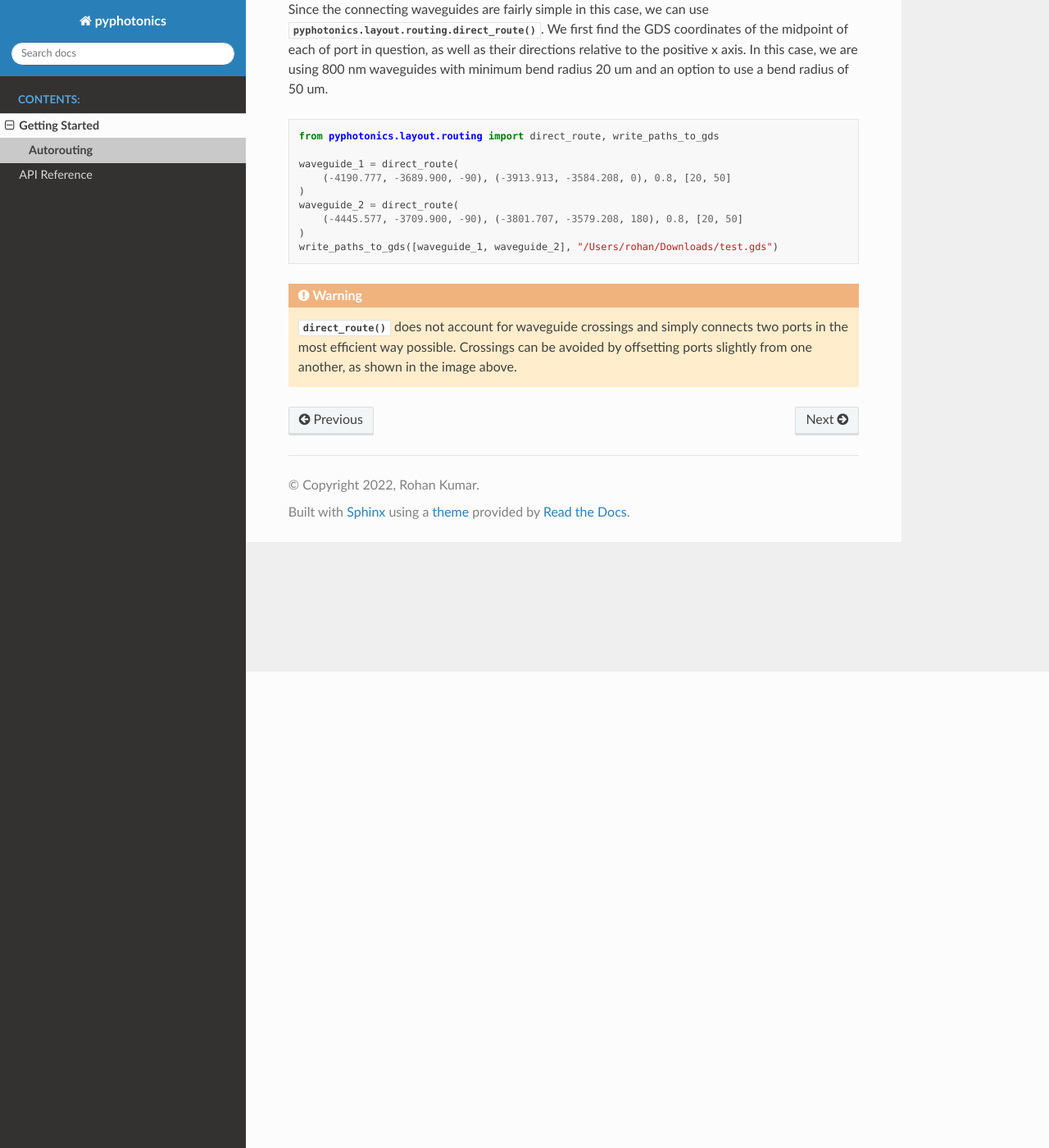
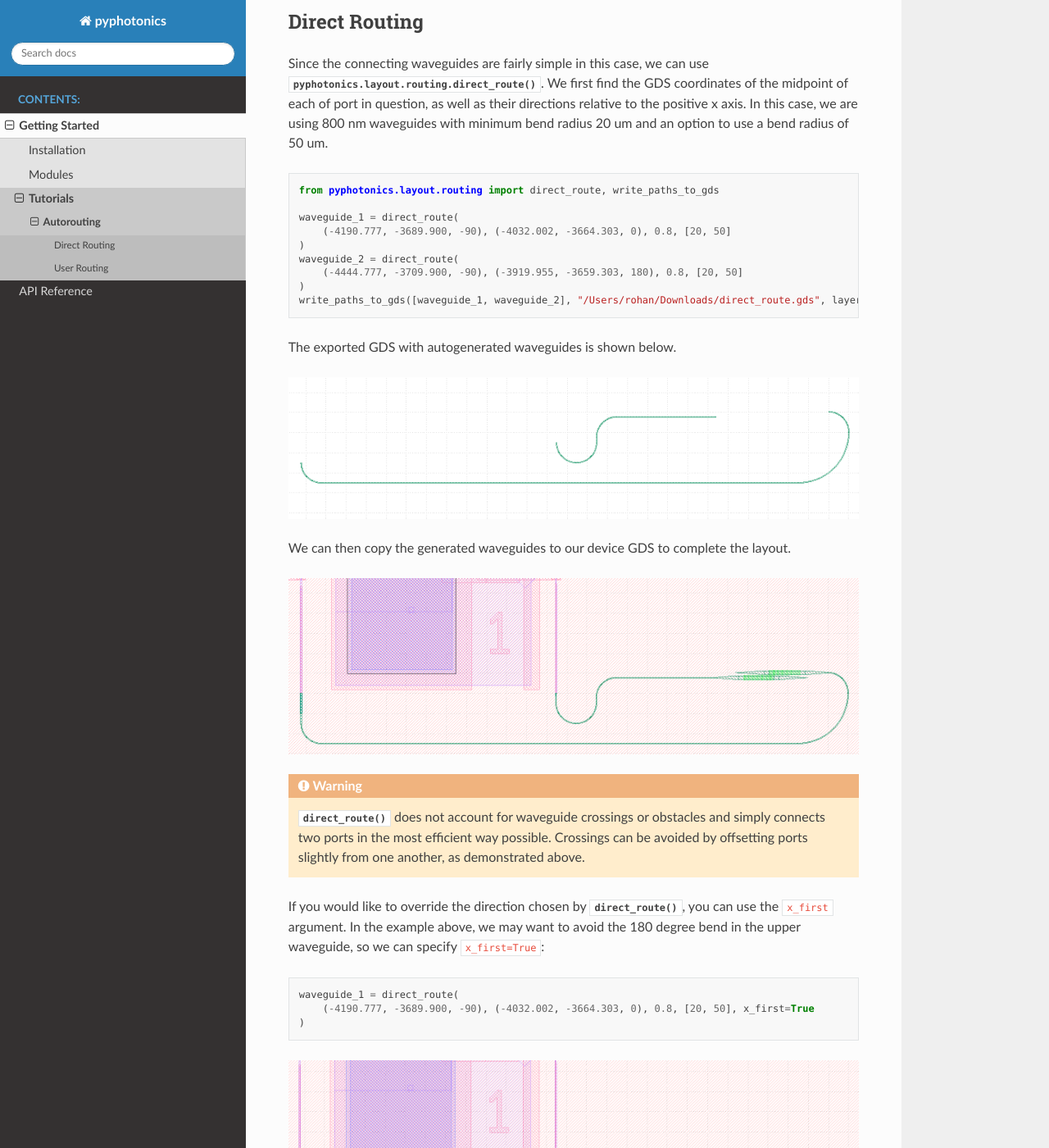
Before and after one commit to rohanku/pyphotonics, a Sphinx documentation site: the page built from docs/source/autorouting.rst, in a window 1280 px wide and 1400 px high, scrolled down 581 px. Shown: the whole window at 82% size. Built offline with Sphinx 7.4.7 and the Read the Docs theme 2.0.0, drawn with Linux system fonts in a browser that asks for light colours.

Commit message:
finish direct routing documentation

```diff
--- a/docs/source/autorouting.rst
+++ b/docs/source/autorouting.rst
@@ -7,6 +7,9 @@ Pyphotonics makes it easy to connect ports of devices in a GDS files by automati
 
 .. image:: _static/switch_coupler.png
 
+Direct Routing
+~~~~~~~~~~~~~~
+
 Since the connecting waveguides are fairly simple in this case, we can use :meth:`pyphotonics.layout.routing.direct_route`. We first find the GDS coordinates of the midpoint of each of port in question, as well as their directions relative to the positive x axis. In this case, we are using 800 nm waveguides with minimum bend radius 20 um and an option to use a bend radius of 50 um.
 
 .. code-block:: python
@@ -14,13 +17,34 @@ Since the connecting waveguides are fairly simple in this case, we can use :meth
   from pyphotonics.layout.routing import direct_route, write_paths_to_gds
 
   waveguide_1 = direct_route(
-      (-4190.777, -3689.900, -90), (-3913.913, -3584.208, 0), 0.8, [20, 50]
+      (-4190.777, -3689.900, -90), (-4032.002, -3664.303, 0), 0.8, [20, 50]
   )
   waveguide_2 = direct_route(
-      (-4445.577, -3709.900, -90), (-3801.707, -3579.208, 180), 0.8, [20, 50]
+      (-4444.777, -3709.900, -90), (-3919.955, -3659.303, 180), 0.8, [20, 50]
   )
-  write_paths_to_gds([waveguide_1, waveguide_2], "/Users/rohan/Downloads/test.gds")
+  write_paths_to_gds([waveguide_1, waveguide_2], "/Users/rohan/Downloads/direct_route.gds", layer=1111)
+
+The exported GDS with autogenerated waveguides is shown below.
+
+.. image:: _static/direct_route.png
+
+We can then copy the generated waveguides to our device GDS to complete the layout.
+
+.. image:: _static/direct_route_copied.png
 
 .. warning::
 
-  :meth:`direct_route` does not account for waveguide crossings and simply connects two ports in the most efficient way possible. Crossings can be avoided by offsetting ports slightly from one another, as shown in the image above.
+  :meth:`direct_route` does not account for waveguide crossings or obstacles and simply connects two ports in the most efficient way possible. Crossings can be avoided by offsetting ports slightly from one another, as demonstrated above.
+
+If you would like to override the direction chosen by :meth:`direct_route`, you can use the ``x_first`` argument. In the example above, we may want to avoid the 180 degree bend in the upper waveguide, so we can specify ``x_first=True``:
+
+.. code-block:: python
+
+  waveguide_1 = direct_route(
+      (-4190.777, -3689.900, -90), (-4032.002, -3664.303, 0), 0.8, [20, 50], x_first=True
+  )
+
+.. image:: _static/direct_route_xfirst.png
+
+User Routing
+~~~~~~~~~~~~~~
--- a/docs/source/index.rst
+++ b/docs/source/index.rst
@@ -9,8 +9,7 @@ Welcome to pyphotonics's documentation!
 **Pyphotonics** is a Python library for automated photonic circuit design.
 
 .. toctree::
-   :maxdepth: 1
-   :titlesonly:
+   :maxdepth: 2
    :caption: Contents:
 
    getting_started
```
Also changed, not shown: docs/source/_static/direct_route.png (added), docs/source/_static/direct_route_copied.png (added), docs/source/_static/direct_route_xfirst.png (added), docs/source/_static/switch_coupler.png, 2 other files.
